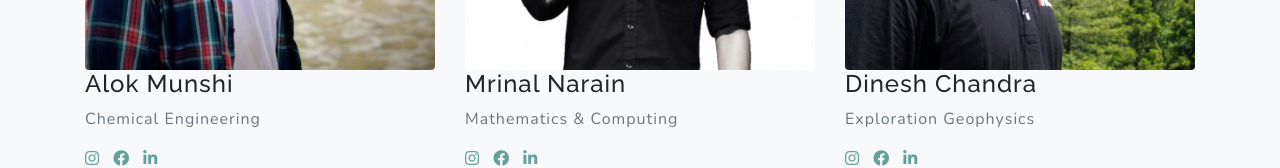
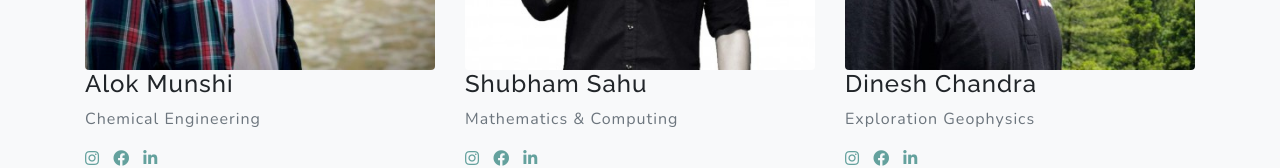
Before and after one commit to TAdS-website/TAdS, a plain HTML site: page index.html in a window 1280 px wide. Shown: the part 4693-4861 px from the top of the page. Drawn offline with nearby package versions, Linux system fonts and the light colour scheme.

Commit message:
Update index.html

```diff
--- a/index.html
+++ b/index.html
@@ -336,7 +336,7 @@
         <div class="col-sm-4">
           <div class="team-member">
             <img class="mx-auto rounded" src="img/team/mrinal1.jpg" alt="" style="width: 100%; height: auto;">
-            <h4>Mrinal Narain</h4>
+            <h4>Shubham Sahu</h4>
             <p class="text-muted">Mathematics & Computing</p>
             <ul class="list-inline social-buttons">
               <li class="list-inline-item">
```
